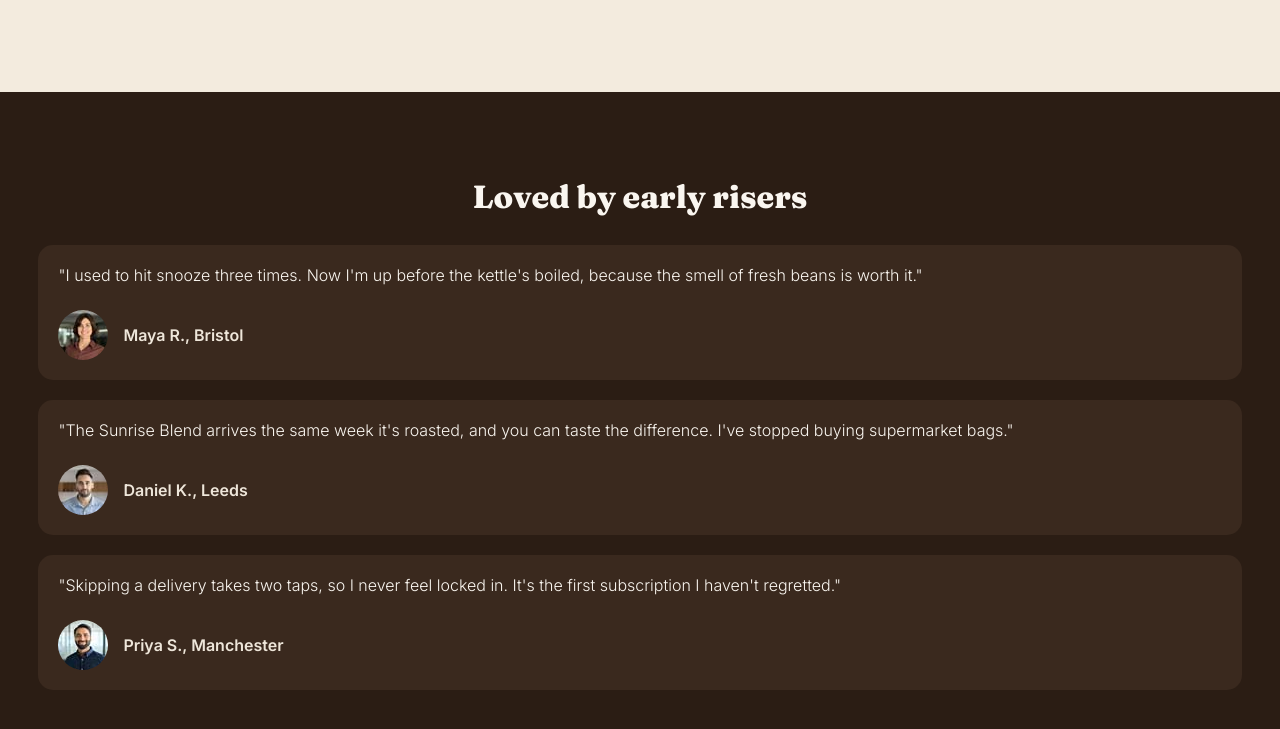
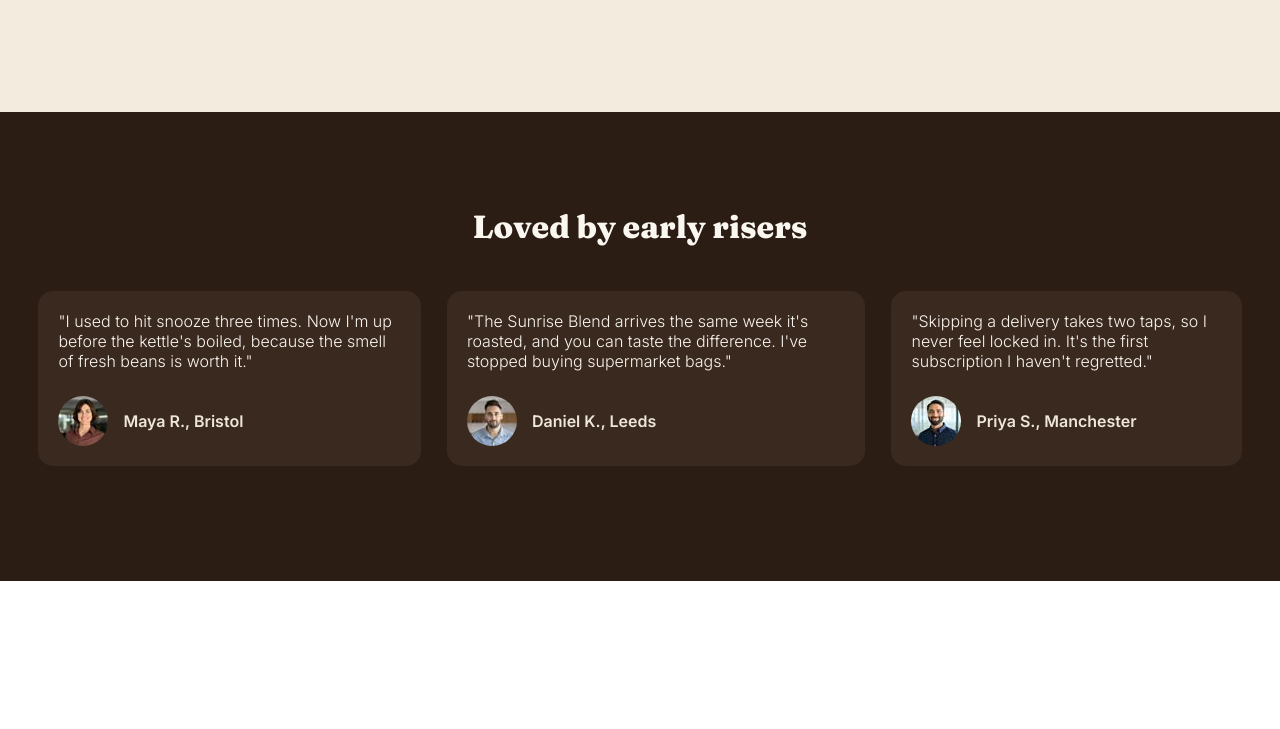
Before and after one commit to codeskeelzz/02-landing-page, a plain HTML site: page index.html in a window 1280 px wide. Shown: the part 3033-3762 px from the top of the page. After the commit the page ends 3614 px from the top, so only its background shows below. Drawn offline with Linux system fonts and the light colour scheme.

Commit message:
Add Testimonials section (Desktop)

```diff
--- a/styles.css
+++ b/styles.css
@@ -799,7 +799,16 @@ button.nocolor {
 
 
 
+/*===================== 8. TESTIMONIAL  ===========================*/
+.section-container {
+    padding-block: 95px;
+}
 
+.testimonial-grid {
+    display: flex;
+    gap: 26px;
+    margin-top: 45px;
+}
 
 
 
```
